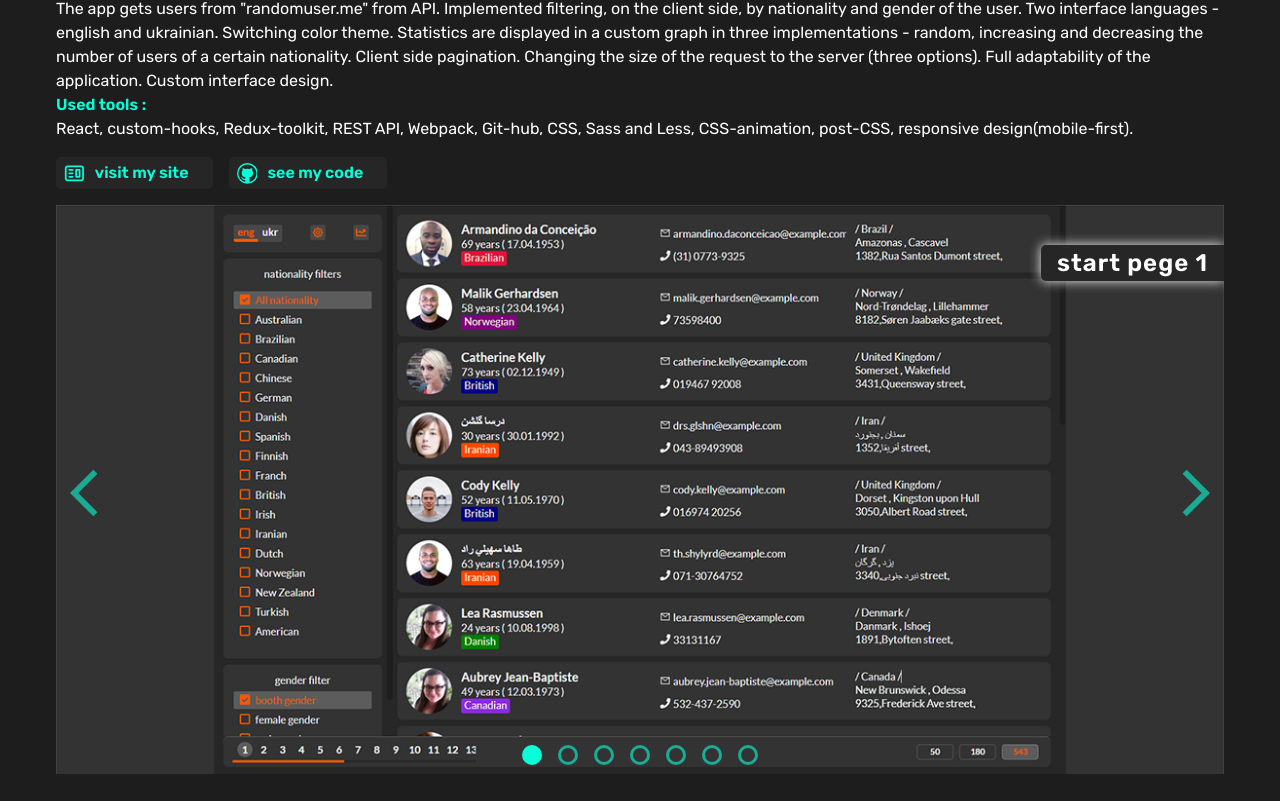
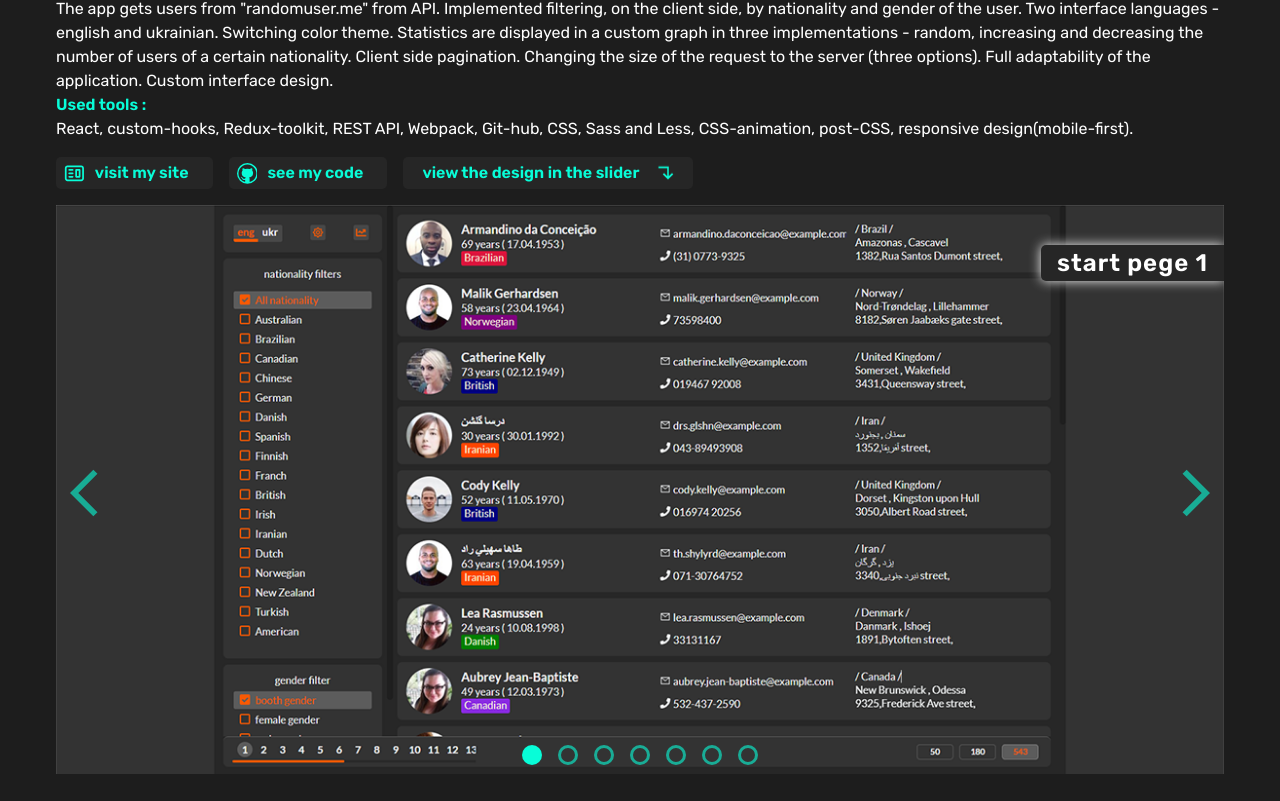
Before and after one commit to webioann/webpack-for-react, a React app: page / in a window 1280 px wide. Shown: the part 1117-1918 px from the top of the page. Built offline with nearby package versions, Linux system fonts and the light colour scheme.

Commit message:
false link

```diff
--- /dev/null
+++ b/src/COMPONENTS/LinkBox/FalseLinkBox.js
@@ -0,0 +1,17 @@
+import React from 'react';
+import { MdOutlineSubdirectoryArrowLeft } from 'react-icons/md';
+import './link-box.scss'
+
+function FalseLinkBox() {
+
+    return (
+        <span className='link-box false'>
+            <span className='link-text'>
+                view the design in the slider
+            </span>
+            <MdOutlineSubdirectoryArrowLeft className='icon arrow-down'/>
+        </span>
+    )
+}
+
+export default FalseLinkBox;
--- a/src/COMPONENTS/LinkBox/link-box.scss
+++ b/src/COMPONENTS/LinkBox/link-box.scss
@@ -1,23 +1,30 @@
 @import '../App/vars.scss';
 
 .link-box{
-    max-width: 160px; //==??
+    max-width: 160px;
+    margin-top: 1rem; //==??
     display: flex;
     align-items: center;
     padding: 3px 4px;
     border-radius: 5px;
     background-color: $grey;
     transition: all 200ms ease;
+    .arrow-down{
+        transform: rotate(-90deg);
+    }
     .link-text{
         color: $green;
         font-weight: 600;
         font-size: 0.8rem;
         margin-left: 10px;
-
     }
     &:hover{
         transform: scale(1.15);
     }
+}
+.false{
+    min-width: 290px;
+    justify-content: center;
 }
 @media (min-width: 576px) {
     .link-box{
@@ -27,4 +34,7 @@
             font-size: 1rem;
         }
     }
+    .false{
+        margin-left: 1rem;
+    }
 }
--- a/src/COMPONENTS/Projects/Projects.js
+++ b/src/COMPONENTS/Projects/Projects.js
@@ -1,8 +1,9 @@
-import React from 'react';
-import useTranslator from '../../hooks/useTranslator';
-import { portfolio,dashboard } from '../../data/multiLang';
-import { gitHubPortfolio,gitHubDashboard } from '../../data/constants';
-import LinkBox from '../LinkBox/LinkBox';
+import React from 'react'
+import useTranslator from '../../hooks/useTranslator'
+import { portfolio,dashboard } from '../../data/multiLang'
+import { gitHubPortfolio,gitHubDashboard } from '../../data/constants'
+import LinkBox from '../LinkBox/LinkBox'
+import FalseLinkBox from '../LinkBox/FalseLinkBox'
 import './projects.scss';
 
 function Projects(props) {
@@ -24,6 +25,7 @@ function Projects(props) {
                     <div className='link-row'>
                         <LinkBox href={'#'} type='site'/>
                         <LinkBox href={ gitHubDashboard } type='github' margin={'1rem'}/>
+                        <FalseLinkBox/>
                     </div>
                 </div>
                 {props.children}
--- a/src/COMPONENTS/Projects/projects.scss
+++ b/src/COMPONENTS/Projects/projects.scss
@@ -11,14 +11,14 @@
   .link-row{
     display: flex;
     justify-content: space-between;
-    padding-top: 1rem;
+    flex-wrap: wrap;
+    // padding: 1rem 0;
   }
   @media (min-width: 576px) {
     .link-row{
       justify-content: flex-start;
     }
   }
-
   span{
     color: $green;
     font-weight: 700;
@@ -29,25 +29,12 @@
     img{
       width: 100%;
       height: auto;
-
     }
   }
-
   .dashboard,
   .portfolio,
   .weather{
     display: flex;
     flex-direction: column;
   }
-  // @media (min-width: 992px) {
-  //   .dashboard,
-  //   .portfolio,
-  //   .weather{
-  //     flex-direction: row;
-  //   }
-  //   .screenshot{
-  //     margin-left: 1rem;
-  //   }
-
-  // }
 }
```
